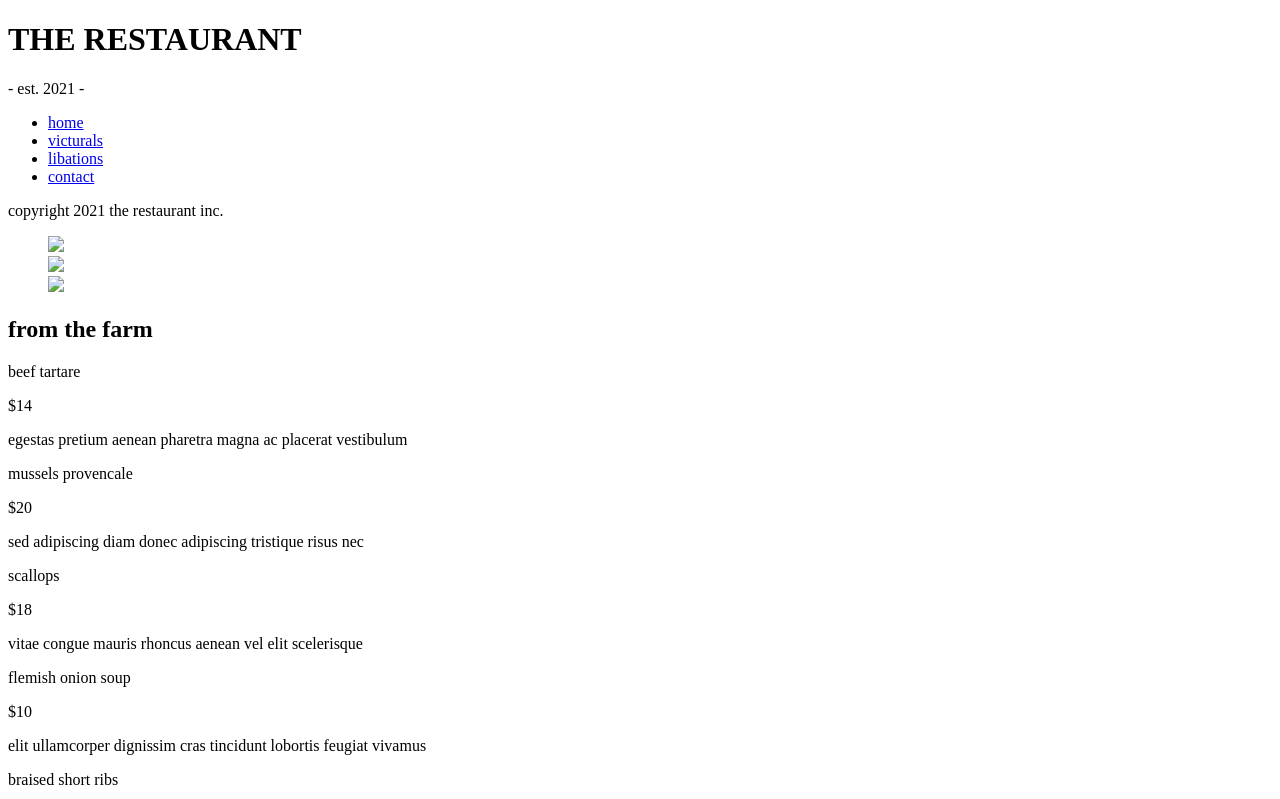
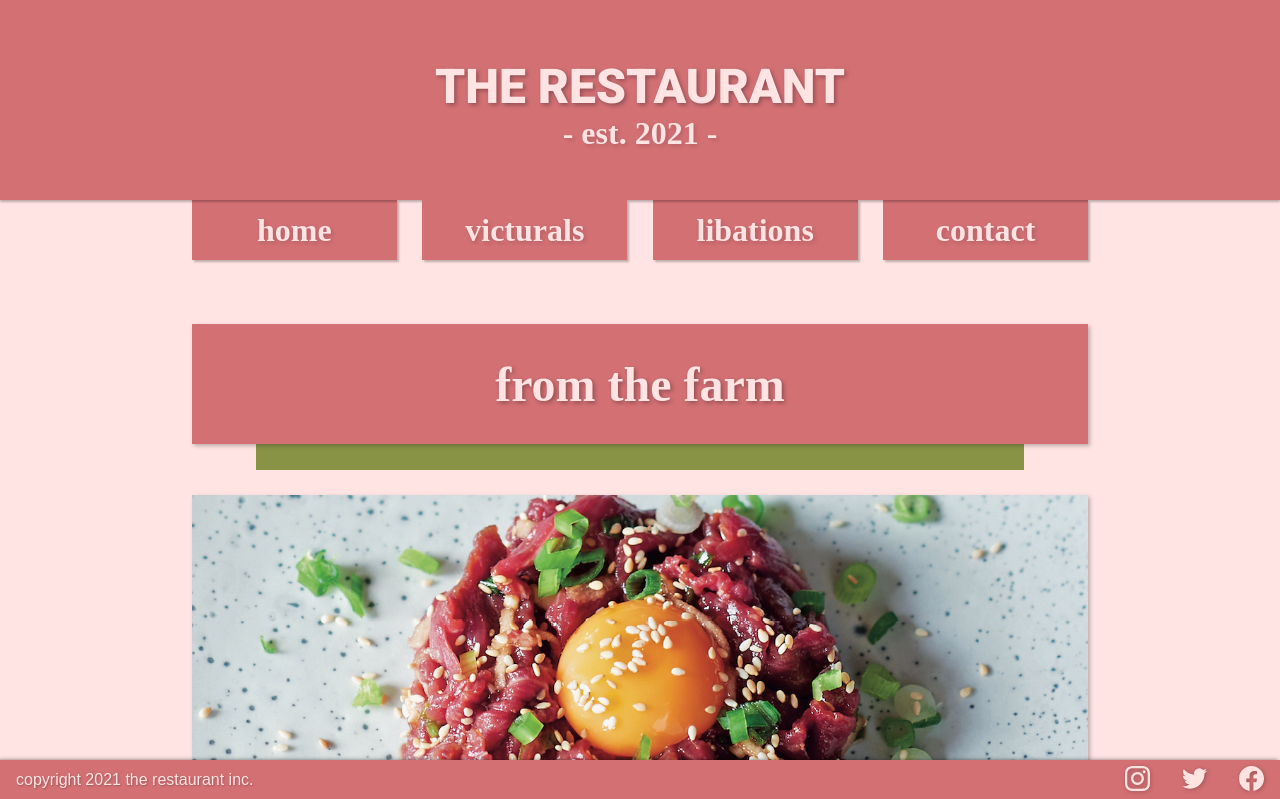
Before and after one commit to harrisonBarnett/restaurant, a plain HTML site: page index.html in a window 1280 px wide. Both pictures are taken after a click on the item "victurals". Shown: the top 799 px of the page. Drawn offline with Linux system fonts and the light colour scheme; files whose address does not match are found by name; a web font is replaced by a local one.

Commit message:
Restructuring project for pages

```diff
--- a/index.html
+++ b/index.html
@@ -5,7 +5,7 @@
     <meta http-equiv="X-UA-Compatible" content="IE=edge">
     <meta name="viewport" content="width=device-width, initial-scale=1.0">
     <title>restaurant page</title>
-    <link rel="stylesheet" href="/static/styles.css">
+    <link rel="stylesheet" href="styles.css">
 </head>
 <body>
 
--- /dev/null
+++ b/styles.css
@@ -0,0 +1,359 @@
+@import url('https://fonts.googleapis.com/css2?family=Roboto:wght@900&display=swap');
+@import url('https://fonts.googleapis.com/css2?family=Dawning+of+a+New+Day&display=swap');
+
+:root {
+    --main-color: rgba(211, 112, 116, 1);
+    --secondary-color: rgb(255, 228, 227);
+    --complementary-color: rgba(137, 147, 70, 1);
+    --light-color: rgb(247, 247, 239);
+
+    --block-font: "Roboto";
+    --light-font: "Arial";
+    --script-font: 'Dawning of a New Day';
+
+}
+html {
+    background: var(--secondary-color);
+}
+body {
+    position: relative;
+
+    margin: 0;
+    padding: 0;
+    height: 100%;
+    width: 100%;
+}
+
+#content {
+    position: relative;
+    top: 0;
+    left: 0;
+    height: 100%;
+    width: 100%;
+    padding: 0 0 5vw 0;
+    background: var(--secondary-color);
+}
+.page-container {
+    height: 100%;
+    width: 100%;
+}
+/* HEADER =================================== */
+/* title/subtitle */
+.header {
+    position: relative;
+    height: 200px;
+    width: 100%;
+    display: flex;
+    justify-content: center;
+    background: var(--main-color);
+    box-shadow: 0 2px 2px rgba(0,0,0,.25);
+    z-index: 2;
+}
+.title-container {
+    display: flex;
+    flex-direction: column;
+    text-align: center;
+}
+.title-container h1,
+.title-container p {
+    color: var(--secondary-color);
+}
+.title-container h1 {
+    margin: 1.2em 0 0 0;
+    font-family: var(--block-font);
+    font-size: 3em;
+    text-shadow: 2px 2px 4px rgba(0,0,0,.3);
+}
+.title-container p {
+    margin: 0 0 1em 0;
+    font-family: var(--script-font);
+    font-size: 2em;
+    font-weight: 600;
+    text-shadow: 2px 2px 4px rgba(0,0,0,.15);
+}
+/* tabs */
+.tabs-container {
+    width: 70vw;
+    margin: 0 auto;
+}
+.tabs-container ul {
+    margin: 0;
+    padding: 0;
+    list-style: none;
+    display: flex;
+    justify-content: space-between;
+}
+.tabs-container li {
+    margin: 0;
+    padding: 0;
+    width: 16vw;
+    height: 60px;
+    display: grid;
+    align-content: center;
+    text-align: center;
+    background: var(--main-color);
+    box-shadow: 2px 2px 2px rgba(0,0,0,.25);
+}
+.tabs-container a {
+    text-decoration: none;
+    font-family: var(--script-font);
+    font-size: 2em;
+    font-weight: 600;
+    color: var(--secondary-color);
+    text-shadow: 2px 2px 4px rgba(0,0,0,.15);
+}
+.tab-active {
+    position: relative;
+    z-index: 3;
+}
+/* end header =============================== */
+/* FOOTER =================================== */
+.footer {
+    position: fixed;
+    z-index: 10;
+    bottom: 0;
+    left: 0;
+    width: 100%;
+    height: 40px;
+    display: flex;
+    align-items: center;
+    background: var(--main-color);
+    box-shadow: -2px 0 4px rgba(0,0,0,.5);
+}
+.footer-text {
+    margin-left: 1em;
+    font-family: var(--light-font);
+    color: var(--secondary-color);
+    text-shadow: 1px 1px 2px rgba(0, 0, 0, .25);
+}
+.footer-icons {
+    list-style: none;
+    display: flex;
+    margin: 0 0 0 auto;
+}
+.footer-icons img {
+    height: 25px;
+    width: 25px;
+    margin: 0 1em;
+    padding: 0;
+    filter: invert(83%)
+    sepia(4%)
+    saturate(1139%)
+    hue-rotate(314deg)
+    brightness(104%)
+    contrast(115%)
+    drop-shadow(1px 1px 2px rgba(0, 0, 0, .25));
+}
+/* end footer =============================== */
+/* HOME PAGE ================================ */
+/* hero image */
+.home-page-container {
+    position: relative;
+    z-index: 2;
+    width: 100%;
+    height: 100%;
+}
+.hero-img {
+    position: relative;
+    height: 400px;
+    width: 70vw;
+    margin: 5vw auto 0 auto;
+    background-image: url('./images/scallops.jpg');
+    background-size: cover;
+    box-shadow: 2px 2px 4px rgba(0,0,0,.25);
+}
+.hero-img-accent {
+    width: 60vw;
+    height: 2vw;
+    margin: 0 auto;
+    background: var(--complementary-color);
+}
+.about-container {
+    width: 70vw;
+    margin: 2vw auto;
+    display: flex;
+    justify-content: space-between;
+}
+.about-text {
+    width: 26vw;
+    height: 360px;
+    margin: 2em 0 2em 2vw;
+    padding: 20px 2vw;
+    font-family: var(--light-font);
+    color: rgba(0,0,0,.75);
+    font-size: 1.2em;
+    line-height: 2.4;
+    text-align: justify;
+    background: var(--light-color);
+    box-shadow: 2px 2px 4px rgba(0,0,0,.25),
+                -2vw -2vw 0 var(--complementary-color);
+}
+.about-text::first-letter {
+    color: var(--main-color);
+    float: left;
+    font-size: 3.2em;
+    font-weight: 600;
+    line-height: 1;
+    margin: 0;
+    padding: 0;
+}
+#accent-word {
+    font-weight: 600;
+    color: var(--main-color);
+}
+.about-img {
+    font-size: 1.2em;
+    height: 400px;
+    width: 30vw;
+    margin: 2em 2vw 0 0;
+    background-image: url('./images/chef.jpg');
+    background-size: cover;
+    background-position: center;
+    box-shadow: 2px 2px 4px rgba(0,0,0,.25),
+                2vw 2vw 0 var(--complementary-color);
+}
+.home-bottom-text {
+    margin: 0;
+    text-align: center;
+    font-family: var(--script-font);
+    font-size: 3em;
+    font-weight: 600;
+    color: var(--main-color);
+    text-shadow: 1px 1px 2px rgba(0,0,0,.15);
+}
+/* end home page ============================ */
+/* MENU PAGES =========================== */
+.victurals-page-container {
+    position: relative;
+    z-index: 2;
+    width: 100%;
+    height: 100%;
+}
+.menu-header {
+    position: relative;
+    width: 70vw;
+    height: 120px;
+    margin: 5vw auto 0 auto;
+    display: flex;
+    justify-content: center;
+    align-items: center;
+    background: var(--main-color);
+    box-shadow: 2px 2px 4px rgba(0,0,0,.25);
+}
+.menu-header-accent {
+    width: 60vw;
+    height: 2vw;
+    margin: 0 auto;
+    background: var(--complementary-color);
+}
+.menu-title {
+    font-family: var(--script-font);
+    font-size: 3em;
+    font-weight: 600;
+    color: var(--secondary-color);
+    text-shadow: 2px 2px 4px rgba(0,0,0,.3);
+
+}
+/* menu page images */
+.menu-img {
+    width: 70vw;
+    height: 400px;
+    margin: 2vw auto 0 auto;
+    box-shadow: 2px 2px 4px rgba(0,0,0,.25);
+}
+.farm-menu-img {
+    background-image: url('./images/tartare.jpg');
+    background-size: cover;
+    background-position: center;
+}
+.drink-menu-img {
+    background-image: url('./images/whiskey.jpg');
+    background-size: cover;
+    background-position: top;
+}
+.menu {
+    width: 70vw;
+    margin: 2vw auto;
+    padding: 2em 0;
+    background: var(--light-color);
+    box-shadow: 2px 2px 4px rgba(0,0,0,.25);
+}
+.menu-row-container {
+    margin: 2em 5vw;
+}
+.menu-row {
+    display: flex;
+    align-items: center;
+    justify-content: space-around;
+}
+.menu-item {
+    margin: 0 0 .5em 0;
+    white-space: nowrap;
+    text-align: center;
+    color: var(--main-color);
+    font-family: var(--light-font);
+    font-size: 1.2em;
+    text-shadow: 1px 1px 2px rgba(0,0,0,.15);
+}
+.menu-item-description {
+    margin: 0;
+    padding: 0;
+    font-family: var(--light-font);
+    font-size: 1em;
+    color: var(--main-color);
+    opacity: .75;
+    text-shadow: 1px 1px 2px rgba(0,0,0,.15);
+}
+.menu-item-spacer {
+    position: relative;
+    margin: 0 1em;
+    width: 80%;
+    height: 2px;
+    background: var(--complementary-color);
+    border-radius: 2px;
+    opacity: .5;
+}
+.menu-item-spacer::after {
+    position:absolute;
+    content: "";
+    height: 2px;
+    width: 95%;
+    top: 5px;
+    left: 2.5%;
+    background: var(--main-color);
+}
+.menu-item-spacer::before {
+    position:absolute;
+    content: "";
+    height: 2px;
+    width: 95%;
+    top: -5px;
+    left: 2.5%;
+    background: var(--main-color);
+}
+/* end menu pages ======================= */
+/* CONTACT PAGE ========================= */
+.contact-header-accent {
+    width: 60vw;
+    height: 2vw;
+    margin: 0 auto;
+    background: var(--complementary-color);
+}
+.contact-container {
+    width: 40vw;
+    margin: 5vw 30vw;
+    display: flex;
+    flex-direction: column;
+    text-align: center;
+    background: var(--light-color);
+    box-shadow: 2px 2px 4px rgba(0,0,0,.25),
+                2vw 2vw 0 var(--complementary-color);
+}
+.contact-info {
+    margin: 1.2em 0;
+    line-height: 1.4;
+    color: var(--main-color);
+    font-family: var(--light-font);
+    font-size: 1.4em;
+    text-shadow: 1px 1px 2px rgba(0,0,0,.15);
+}
```
Also changed, not shown: images/chef.jpg (added), images/scallops.jpg (added), images/social-icons/anchor.svg (added), images/social-icons/applepodcasts.svg (added), images/social-icons/facebook.svg (added), images/social-icons/instagram.svg (added), images/social-icons/spotify.svg (added), images/social-icons/stitcher.svg (added), images/social-icons/twitter.svg (added), images/social-icons/youtube.svg (added), images/tartare.jpg (added), images/whiskey.jpg (added), main.js.
